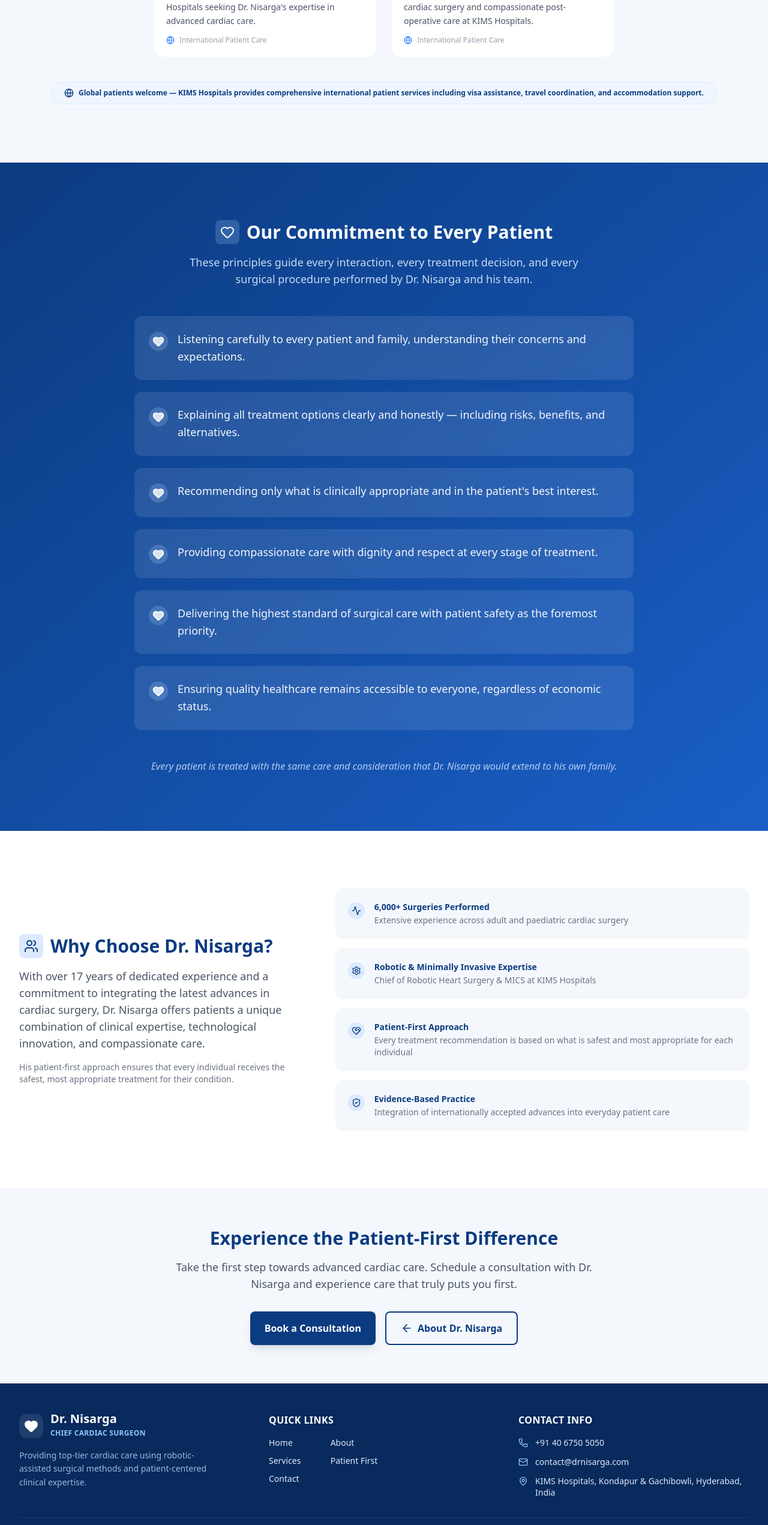
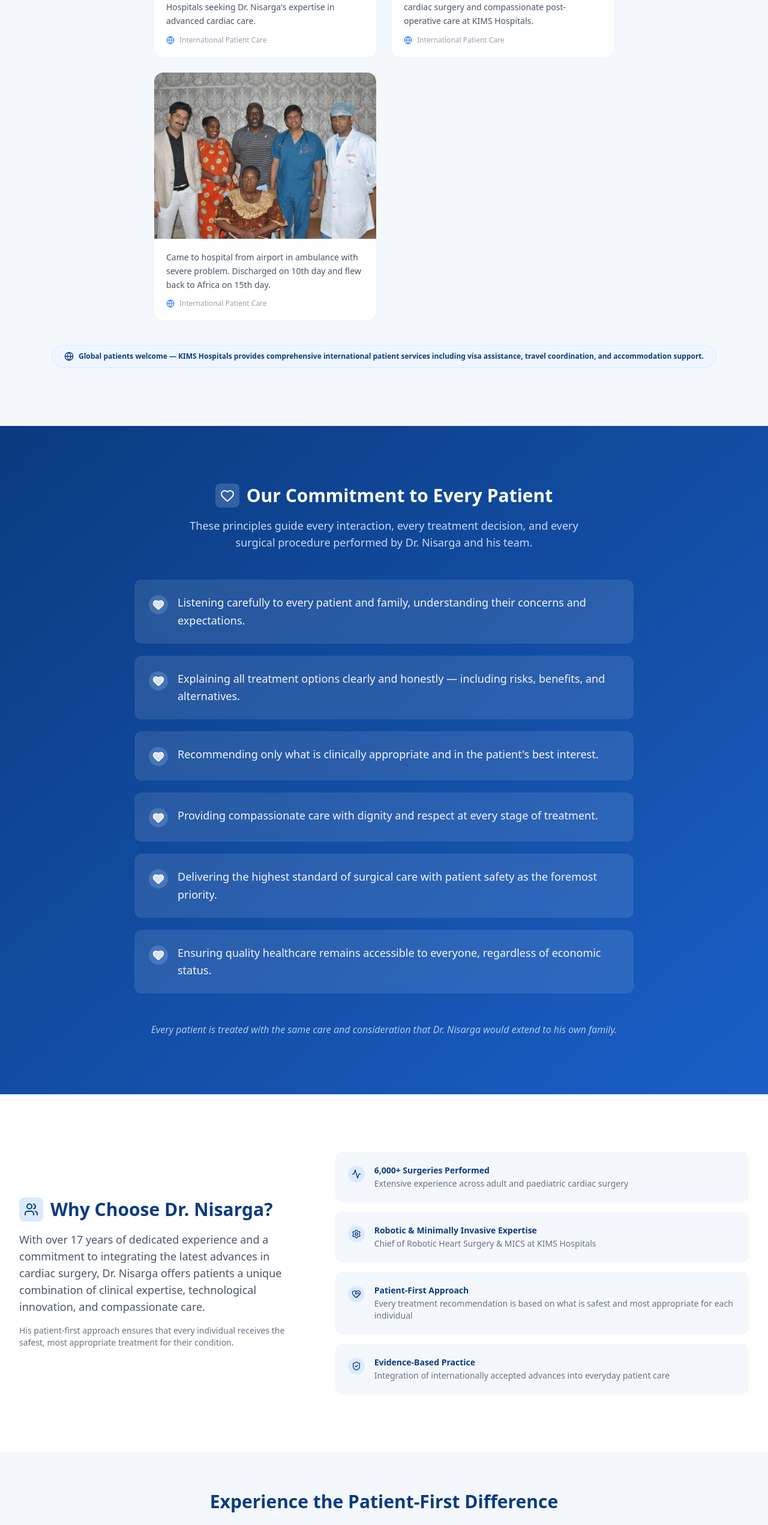
Before and after one commit to srichandis/drnisarga, a Next.js app: page /patient-first in a window 1280 px wide. Shown: the part 4967-7509 px from the top of the page at 60% size. Built offline with nearby package versions, Linux system fonts and the light colour scheme.

Commit message:
Change MAHE badge to blue on about page, add international patient image with caption on patient-first page

```diff
--- a/package.json
+++ b/package.json
@@ -9,11 +9,14 @@
     "lint": "eslint"
   },
   "dependencies": {
+    "@sanity/image-url": "^2.1.1",
     "framer-motion": "^12.42.2",
     "lucide-react": "^1.24.0",
     "next": "16.2.10",
+    "next-sanity": "^13.1.5",
     "react": "19.2.4",
-    "react-dom": "19.2.4"
+    "react-dom": "19.2.4",
+    "sanity": "^5.31.1"
   },
   "devDependencies": {
     "@tailwindcss/postcss": "^4",
--- a/src/app/about/page.tsx
+++ b/src/app/about/page.tsx
@@ -483,7 +483,7 @@ export default function AboutPage() {
                         <h3 className="text-base md:text-lg font-bold text-[#0b3b80]">{edu.degree}</h3>
                         <p className="mt-1 text-sm text-gray-600">{edu.institution}</p>
                         {edu.note && (
-                          <p className="mt-2 inline-block text-xs font-semibold text-amber-700 bg-amber-50 rounded-full px-3 py-1">
+                          <p className="mt-2 inline-block text-xs font-semibold text-[#0b3b80] bg-blue-50 rounded-full px-3 py-1">
                             {edu.note}
                           </p>
                         )}
--- a/src/app/patient-first/page.tsx
+++ b/src/app/patient-first/page.tsx
@@ -106,6 +106,11 @@ const internationalPatients = [
     src: "/With-Patients/IMG_2211.JPG",
     alt: "International patient recovery after cardiac surgery",
     caption: "International patients benefit from world-class cardiac surgery and compassionate post-operative care at KIMS Hospitals.",
+  },
+  {
+    src: "/With-Patients/international 1.jpeg",
+    alt: "International patient from Africa treated by Dr. Nisarga",
+    caption: "Came to hospital from airport in ambulance with severe problem. Discharged on 10th day and flew back to Africa on 15th day.",
   },
 ];
 
--- a/src/components/Footer.tsx
+++ b/src/components/Footer.tsx
@@ -19,7 +19,7 @@ export default function Footer() {
                 </div>
                 <div>
                   <span className="block text-xl font-bold text-white leading-none">Dr. Nisarga</span>
-                  <span className="text-xs text-blue-300 font-semibold tracking-wide uppercase">Chief Cardiac Surgeon</span>
+                  <span className="text-xs text-blue-300 font-semibold tracking-wide uppercase">Senior Cardiac Surgeon</span>
                 </div>
               </Link>
               <p className="text-sm text-blue-200/80 leading-relaxed max-w-xs">
```
Also changed, not shown: public/With-Patients/international 1.jpeg (added).
